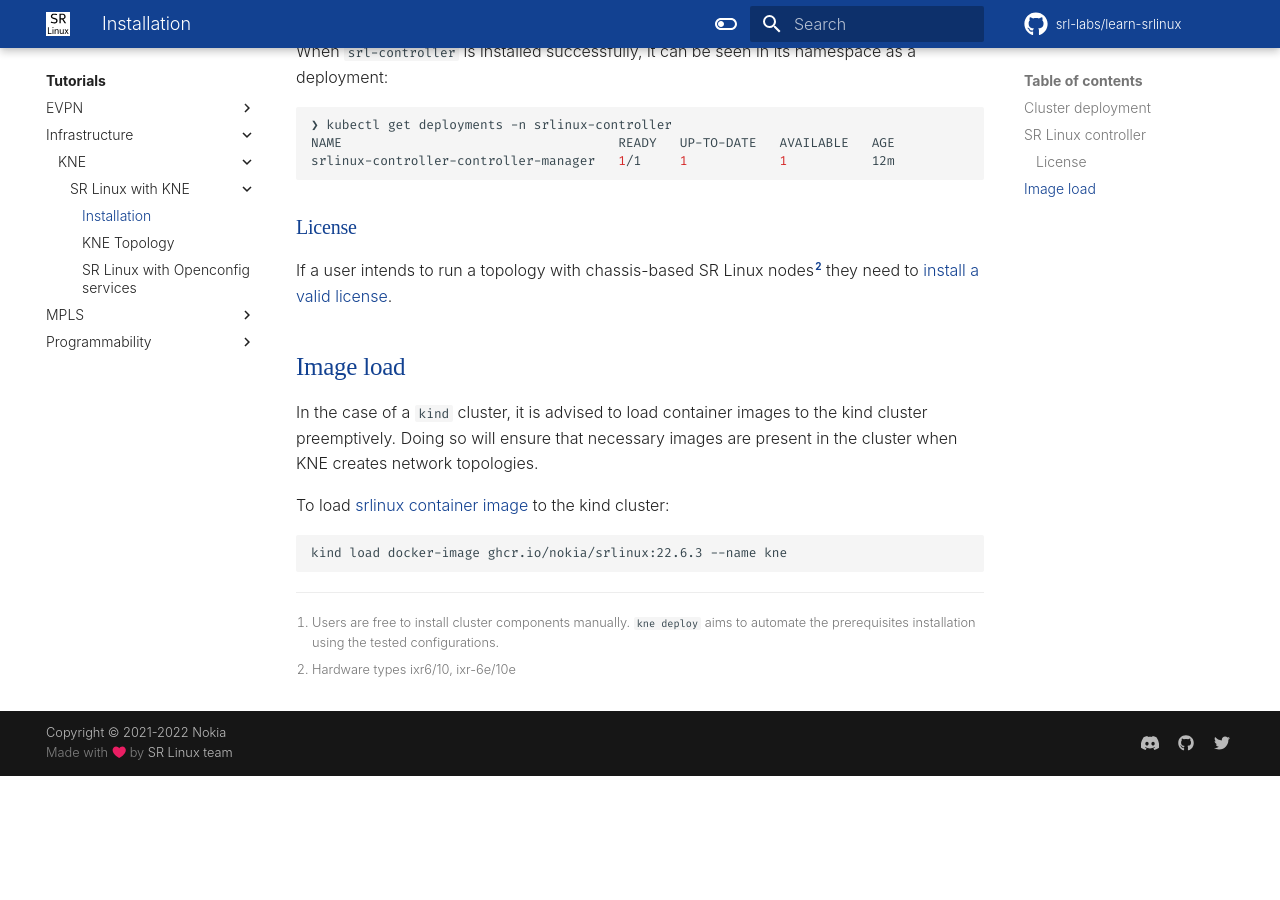
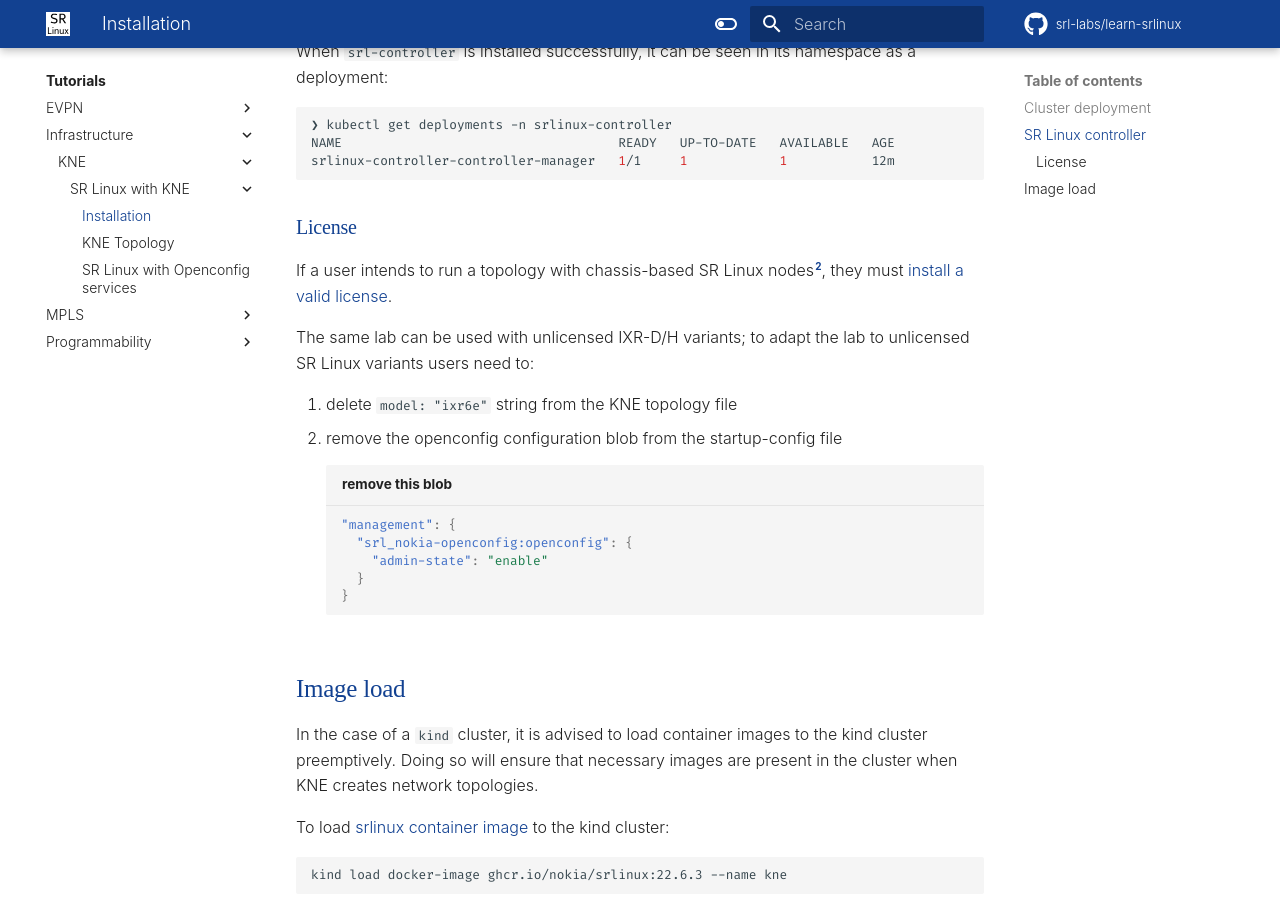
Before and after one commit to srl-labs/learn-srlinux, an MkDocs documentation site: the page built from docs/tutorials/infrastructure/kne/srl-with-kne/installation.md, in a window 1280 px wide and 900 px high, scrolled down 2225 px. Built offline with MkDocs 1.6.1 and Material for MkDocs 9.7.7, drawn with Linux system fonts in a browser that asks for light colours; emoji names are drawn with the system emoji font; some web fonts are replaced; comment, search, counter and statistics services are not loaded; before the commit the page ends 3001 px from its top, so only the background shows below that.

Commit message:
added steps to run the lab in unlicensed mode

````diff
--- a/docs/tutorials/infrastructure/kne/srl-with-kne/installation.md
+++ b/docs/tutorials/infrastructure/kne/srl-with-kne/installation.md
@@ -103,7 +103,20 @@
 
 ### License
 
-If a user intends to run a topology with chassis-based SR Linux nodes[^2] they need to [install a valid license](https://github.com/srl-labs/srl-controller/blob/main/docs/using-licenses.md).
+If a user intends to run a topology with chassis-based SR Linux nodes[^2], they must [install a valid license](https://github.com/srl-labs/srl-controller/blob/main/docs/using-licenses.md).
+
+The same lab can be used with unlicensed IXR-D/H variants; to adapt the lab to unlicensed SR Linux variants users need to:
+
+1. delete `model: "ixr6e"` string from the KNE topology file
+2. remove the openconfig configuration blob from the startup-config file
+
+    ```json title="remove this blob"
+    "management": {
+      "srl_nokia-openconfig:openconfig": {
+        "admin-state": "enable"
+      }
+    }
+    ```
 
 ## Image load
 
````
